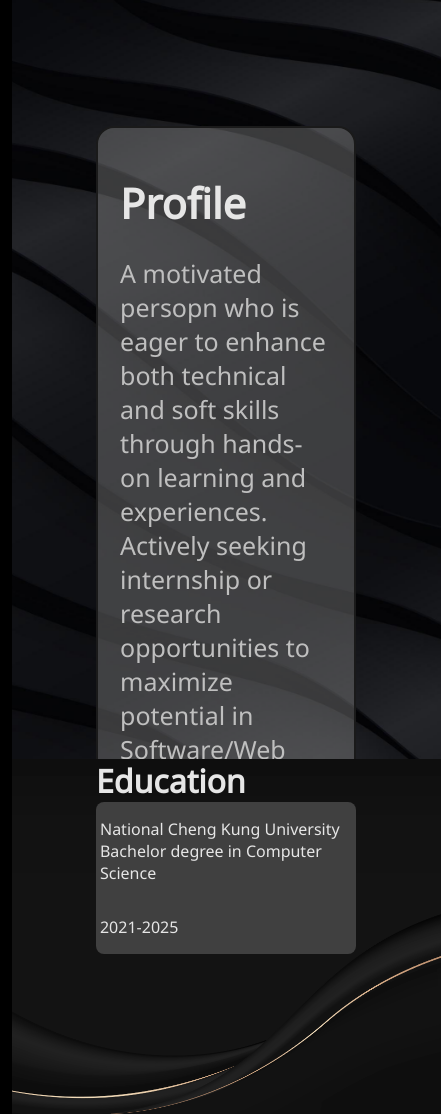
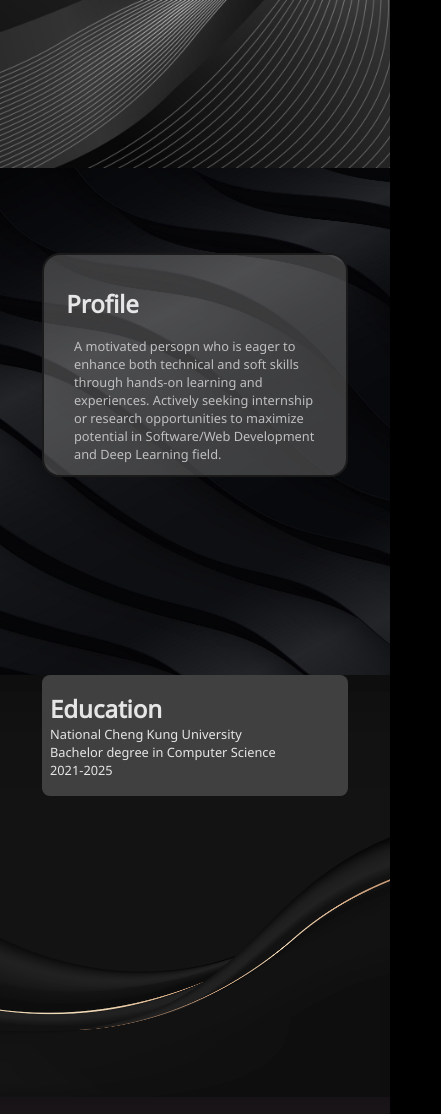
Before and after one commit to AndresLie/AndresLie.github.io, a plain HTML site: page index.html in a window 390 px wide. Shown: the part 660-1774 px from the top of the page, 441 px wide, since content can reach past the window. Drawn offline with nearby package versions, Linux system fonts and the light colour scheme.

Commit message:
update font size in mobile views

```diff
--- a/index.css
+++ b/index.css
@@ -135,12 +135,11 @@ header > h2 {
     height:50vh;
 
 }
-#section-background h2{
-    margin: 0 10vh;
-}
+
 #edu{
     margin: 0 10vh;
     display:flex;
+    flex-direction: column;
     justify-content: space-between;
     color: #e6e6e6;
     border-radius: 0.5rem;
@@ -438,17 +437,48 @@ nav:hover {
     }
     body{
         margin: 0;
-        width:110vw;
-        margin-left: 3vw;
+        width:100vw;
+        /* margin-left: 3vw; */
     }
     header{
-        height:70vh;
+        height:100vh;
     }
     header h1{
         top:15%;
+        margin-left: 1rem;
+        font-size: 3rem;
     }
     header h2{
         top:23%;
+        margin-left: 1rem;
+        font-size: 2.2rem;
+    }
+    #section-overview{
+        height: 60vh;
+    }
+    #profile-text{
+        top:10vh;
+        margin: 0 5vh;
+    }
+    #section-overview #profile-text h1{
+        font-size: 1.5rem;
+
+    }
+    #section-overview #profile-text p{
+        font-size: 0.8rem;
+
+    }
+    #section-background h2{
+
+        font-size: 1.5rem;
+    }
+    #edu{
+        margin: 0 5vh;
+        font-size: 0.8rem;
+        padding: 2vh 0;
+    }
+    #edu h2,p{
+        margin: 0 2vw;
     }
     .skill-items img {
         height: 7vh;
@@ -461,8 +491,10 @@ nav:hover {
         margin: auto;
         padding: 0.3rem;
     }
+
     #section-projects{
         padding-bottom: 0;
+        top:0;
     }
     footer{
         height: 10vh;
--- a/index.html
+++ b/index.html
@@ -42,8 +42,9 @@
         </section>
         <section id="section-background">
             <!-- <h1>Background</h1> -->
-            <h2>Education</h2>
+
             <div id="edu">
+                <h2>Education</h2>
                 <p>National Cheng Kung University<br>Bachelor degree in Computer Science</p>
                 <p>2021-2025</p>
             </div>
```
